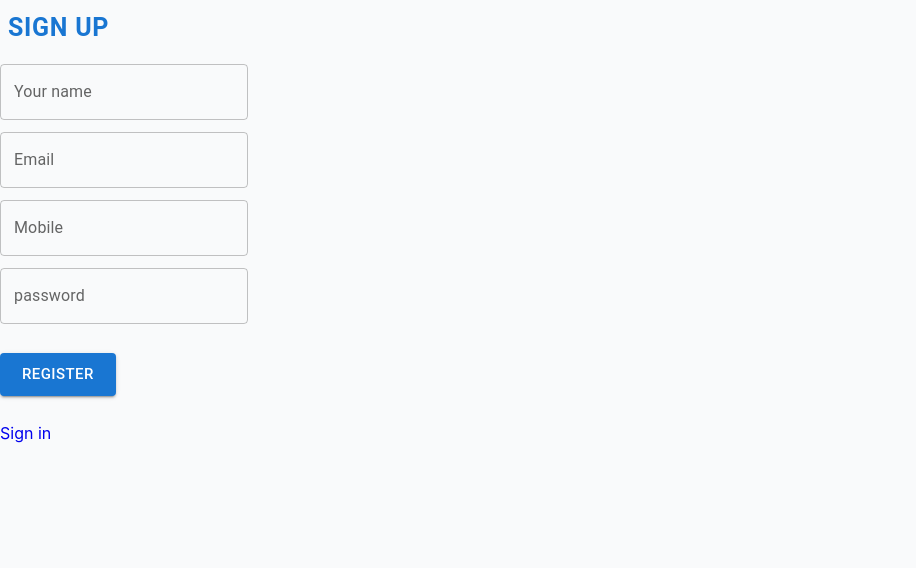
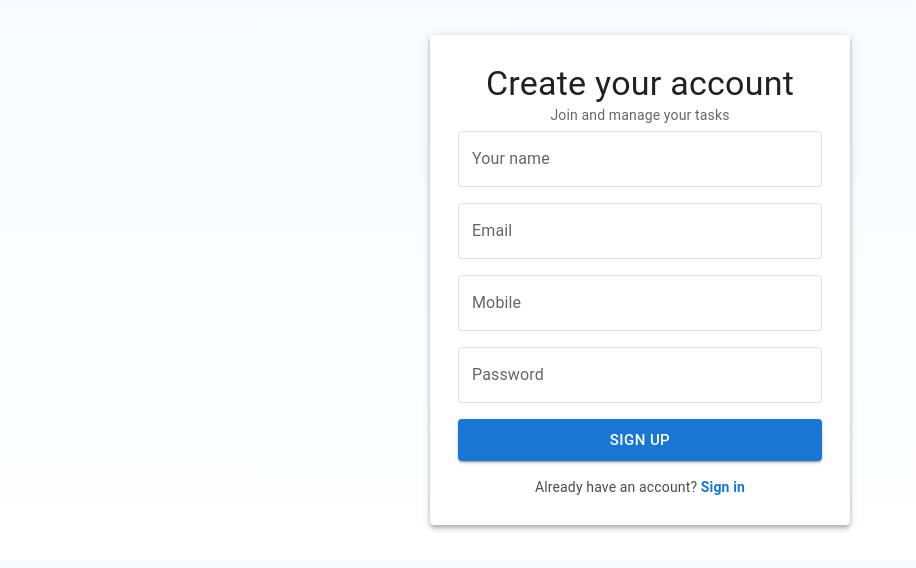
Before and after one commit to siddhesh2927/taskmanger, a React (Create React App) app in the folder TM/frontend/: page /register in a window 1280 px wide. Shown: the top 568 px of the page, without its empty margins (0-916 px from the left). Built offline with nearby package versions, Linux system fonts and the light colour scheme; no server answers.

Commit message:
register page update

```diff
--- a/TM/frontend/src/components/Register/register.css
+++ b/TM/frontend/src/components/Register/register.css
@@ -0,0 +1,73 @@
+:root{
+	--primary: #1976d2;
+	--primary-contrast: #ffffff;
+	--bg-start: #f7fbff;
+	--bg-end: #ffffff;
+	--card-radius: 12px;
+	--card-padding: 28px;
+}
+
+/* Center the register card */
+.register-root{
+	display:flex;
+	min-height:70vh;
+	align-items:center;
+	justify-content:center;
+	padding:24px;
+	background: linear-gradient(180deg, var(--bg-start) 0%, var(--bg-end) 100%);
+}
+
+.register-paper{
+	width:100%;
+	max-width:420px;
+	padding:var(--card-padding);
+	border-radius:var(--card-radius);
+}
+
+.register-title{
+	font-weight:700;
+	text-align:center;
+	margin-bottom:4px;
+}
+
+.register-sub{
+	text-align:center;
+	color:rgba(0,0,0,0.6);
+	margin-bottom:18px;
+}
+
+.register-form{
+	margin-top:6px;
+}
+
+.register-button{
+	margin-top:8px;
+	background-color:var(--primary);
+	color:var(--primary-contrast);
+}
+
+.register-button:hover{
+	background-color: #145ea8;
+}
+
+.register-foot{
+	color:rgba(0,0,0,0.7);
+}
+
+.register-foot a{
+	color:var(--primary);
+	text-decoration:none;
+	font-weight:600;
+}
+
+/* Minor overrides for MUI Outlined inputs to keep theme cohesive */
+.register-paper .MuiOutlinedInput-root .MuiOutlinedInput-notchedOutline{
+	border-color: rgba(0,0,0,0.12);
+}
+.register-paper .MuiOutlinedInput-root:hover .MuiOutlinedInput-notchedOutline{
+	border-color: rgba(0,0,0,0.2);
+}
+
+@media (max-width:480px){
+	.register-paper{padding:18px; margin:12px}
+}
--- a/TM/frontend/src/components/Register/register.js
+++ b/TM/frontend/src/components/Register/register.js
@@ -1,60 +1,66 @@
+import './register.css'
 import { register } from "../../redux/action"
-import { useDispatch} from "react-redux"
+import { useDispatch } from "react-redux"
 import { useState } from "react"
-import { useNavigate } from "react-router-dom"
+import { useNavigate, Link } from "react-router-dom"
 import TextField from '@mui/material/TextField'
-import Button from '@mui/material/Button';
+import Button from '@mui/material/Button'
+import Box from '@mui/material/Box'
+import Paper from '@mui/material/Paper'
+import Typography from '@mui/material/Typography'
+import Stack from '@mui/material/Stack'
 import Cookies from 'js-cookie'
-import { Link } from "react-router-dom"
-export const Register=()=>{
 
-    const [data,setdata]=useState({
-         name:"",
-         email:"",
-         password:"",
-         mobile:""
+export const Register = () => {
+    const [data, setdata] = useState({
+        name: "",
+        email: "",
+        password: "",
+        mobile: ""
     })
-    const dispatch=useDispatch()
+    const dispatch = useDispatch()
+    const navigate = useNavigate()
 
-    const navigate=useNavigate()
-
-    const update=(target)=>{
+    const update = (target) => {
         setdata({
             ...data,
-               [target.name]:target.value
+            [target.name]: target.value
         })
     }
-    return (
 
-            <form className="Form">
-                 <Button sx={{fontSize:25,fontWeight:'bold'}} variant="text">Sign up</Button><br></br>
-             <TextField onChange={(e)=>update(e.target)} margin="dense"  name="name" type="text"  label="Your name" variant="outlined" />
-
-             <br></br>
-              <TextField onChange={(e)=>update(e.target)} margin="dense"  name="email" type="email"  label="Email" variant="outlined" />
-             <br></br>
-              <TextField onChange={(e)=>update(e.target)} margin="dense"  name="mobile" type="number"  label="Mobile" variant="outlined" />
-             <br></br>
-              <TextField onChange={(e)=>update(e.target)} margin="dense"  name="password" type="password"  label="password" variant="outlined" />
-             <br></br>
-             <br></br>
-              <Button variant="contained" size="large" onClick={async(e)=>{
+    const handleSubmit = async (e) => {
         e.preventDefault()
-                 if(data.email==="" || data.mobile==="" || data.name==="" || data.password===""){
+        if (data.email === "" || data.mobile === "" || data.name === "" || data.password === "") {
             return alert("All fields required")
         }
+        try {
             await dispatch(register(data))
-                 .then(()=>{
-                     if(Cookies.get("Token")){
+            if (Cookies.get("Token")) {
                 navigate("/home")
             }
+        } catch (err) {
+            console.error(err)
+            alert("Registration failed")
+        }
+    }
 
-                    })
-              }}>Register</Button>
-              <br></br>
-              <br></br>
-               <Link to="/">Sign in</Link>
-              </form>
+    return (
+        <Box className="register-root">
+            <Paper className="register-paper" elevation={4}>
+                <Typography variant="h4" className="register-title">Create your account</Typography>
+                <Typography variant="body2" className="register-sub">Join and manage your tasks</Typography>
 
+                <Box component="form" onSubmit={handleSubmit} className="register-form">
+                    <Stack spacing={2}>
+                        <TextField onChange={(e) => update(e.target)} name="name" type="text" label="Your name" variant="outlined" fullWidth />
+                        <TextField onChange={(e) => update(e.target)} name="email" type="email" label="Email" variant="outlined" fullWidth />
+                        <TextField onChange={(e) => update(e.target)} name="mobile" type="tel" label="Mobile" variant="outlined" fullWidth />
+                        <TextField onChange={(e) => update(e.target)} name="password" type="password" label="Password" variant="outlined" fullWidth />
+                        <Button type="submit" variant="contained" size="large" className="register-button">Sign up</Button>
+                        <Typography variant="body2" align="center" className="register-foot">Already have an account? <Link to="/">Sign in</Link></Typography>
+                    </Stack>
+                </Box>
+            </Paper>
+        </Box>
     )
 }
```
Lines whose indentation alone changed are shown as unchanged.
